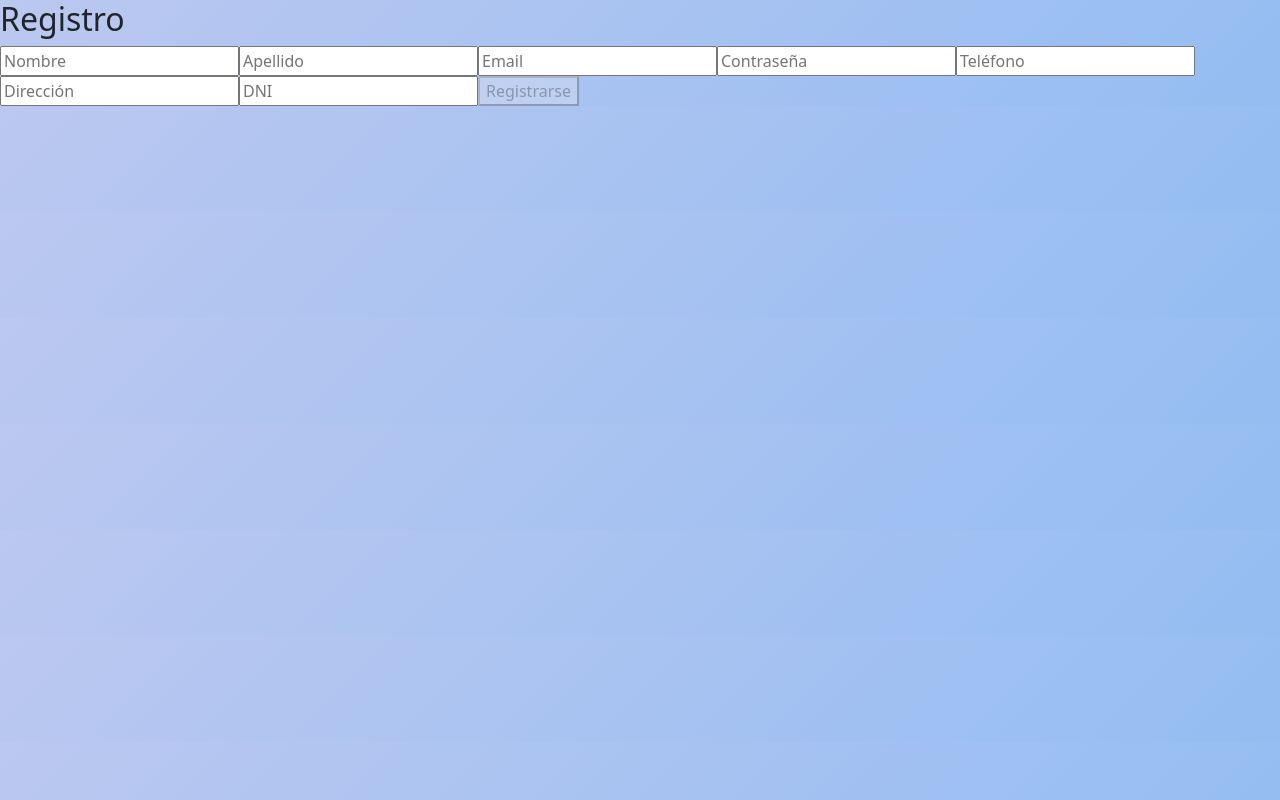
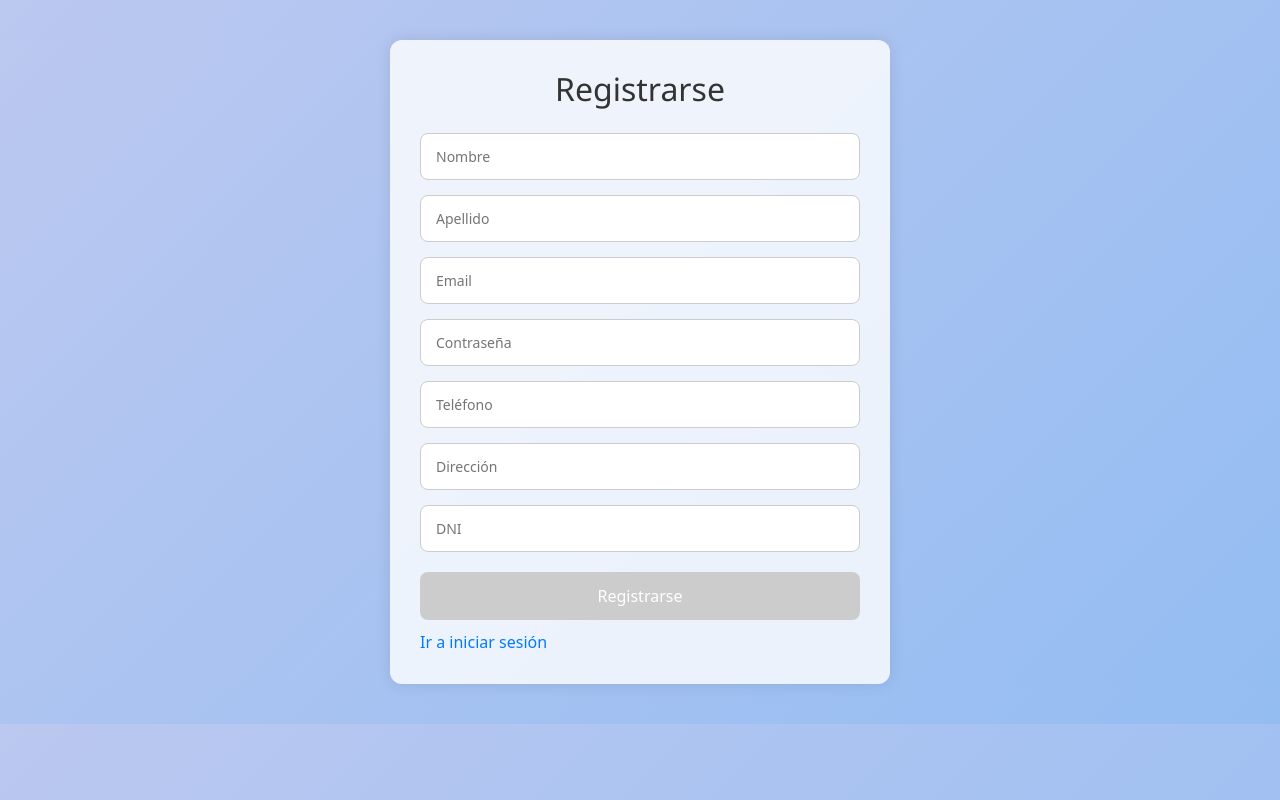
Before and after one commit to blejj/proyectobackfront, an Angular app in the folder frontend/: page /register in a window 1280 px wide. Built offline with nearby package versions, Linux system fonts and the light colour scheme.

Commit message:
Mejoras en el css del registro, login y catalogo

```diff
--- a/frontend/src/app/components/book-carousel/book-carousel.component.html
+++ b/frontend/src/app/components/book-carousel/book-carousel.component.html
@@ -7,7 +7,7 @@
         <h3>{{ book.title }}</h3>
         <p>{{ book.author }}</p>
         <span class="price">{{ book.price | currency }}</span>
-        <button class="buy-btn" (click)="addToCart(book)">Comprar</button>
+        <button class="buy-btn" (click)="addToCart(book)"><i class="fas fa-shopping-cart me-1"></i>Comprar</button>
       </div>
     </div>
     <button class="prev" (click)="prevSlide()" [disabled]="currentIndex === 0">❮</button>
--- a/frontend/src/app/home/sections/catalogo/catalogo.component.ts
+++ b/frontend/src/app/home/sections/catalogo/catalogo.component.ts
@@ -3,6 +3,7 @@ import { CommonModule } from '@angular/common';
 import { FormsModule } from '@angular/forms';
 import { NavbarComponent } from '../navbar/navbar.component';
 import { BookService } from '../../../services/book.service';
+import { CartService } from '../../../services/cart.service';
 import { FooterComponent } from '../footer/footer.component';
 
 @Component({
@@ -13,7 +14,13 @@ import { FooterComponent } from '../footer/footer.component';
   styleUrls: ['./catalogo.component.css']
 })
 export class CatalogoComponent implements OnInit {
+
+  constructor(
+      private cartService: CartService,
+  ){}
+
   private bookService = inject(BookService);
+
 
   books: any[] = [];
   searchQuery: string = ''; // Búsqueda inicial por defecto
@@ -46,4 +53,13 @@ export class CatalogoComponent implements OnInit {
       book.author.toLowerCase().includes(this.filters.author.toLowerCase())
     );
   }
+
+  addToCart(book:any){
+    this.cartService.addToCart({
+      id:book.id,
+      title:book.title,
+      price: book.price,
+      cover: book.cover
+    });
+  }
 }
--- a/frontend/src/app/pages/login/login.component.css
+++ b/frontend/src/app/pages/login/login.component.css
@@ -0,0 +1,78 @@
+.login-container {
+  max-width: 400px;
+  margin: 40px auto;
+  padding: 30px;
+  border-radius: 12px;
+  background: #ffffff;
+  box-shadow: 0 0 15px rgba(0, 0, 0, 0.1);
+}
+
+.login-container h2 {
+  text-align: center;
+  margin-bottom: 20px;
+  font-family: 'Segoe UI', sans-serif;
+  color: #333;
+}
+
+.login-form input {
+  width: 100%;
+  padding: 12px 15px;
+  margin-bottom: 15px;
+  border: 1px solid #ccc;
+  border-radius: 8px;
+  font-size: 14px;
+  transition: border-color 0.3s;
+}
+
+.login-form input:focus {
+  border-color: #007bff;
+  outline: none;
+}
+
+.login-form button {
+  width: 100%;
+  padding: 12px;
+  background-color: #007bff;
+  color: white;
+  border: none;
+  border-radius: 8px;
+  font-size: 16px;
+  cursor: pointer;
+  transition: background-color 0.3s;
+  margin-bottom: 10px;
+}
+
+.login-form button:disabled {
+  background-color: #ccc;
+  cursor: not-allowed;
+}
+
+.login-form button:hover:not(:disabled) {
+  background-color: #0056b3;
+}
+
+/* Estilo para el link de "Ir a registrarse" */
+
+.login-form a {
+  color: #007bff;
+  text-decoration: none;
+  font-weight: 500;
+  transition: color 0.3s;
+}
+
+.login-form a:hover {
+  color: #0056b3;
+}
+
+/* Responsive para pantallas chicas */
+@media (max-width: 480px) {
+  .login-container {
+    margin: 20px;
+    padding: 20px;
+  }
+
+  .login-form input,
+  .login-form button {
+    font-size: 15px;
+  }
+}
--- a/frontend/src/app/pages/login/login.component.html
+++ b/frontend/src/app/pages/login/login.component.html
@@ -1,6 +1,10 @@
-<h2>Login</h2>
-<form (ngSubmit)="onLogin()">
-  <input type="email" [(ngModel)]="user.email" name="email" placeholder="Email" required />
-  <input type="password" [(ngModel)]="user.password" name="password" placeholder="Contraseña" required />
-  <button type="submit">Ingresar</button>
-</form>
+<div class="login-container">
+  <h2>Iniciar Sesión</h2>
+  <form (ngSubmit)="onLogin()" #form="ngForm" class="login-form">
+    <input type="email" [(ngModel)]="user.email" name="email" placeholder="Email" required />
+    <input type="password" [(ngModel)]="user.password" name="password" placeholder="Contraseña" required />
+
+    <button type="submit" [disabled]="form.invalid">Ingresar</button>
+    <a href="/register" >Ir a registrarse</a>
+  </form>
+</div>
--- a/frontend/src/app/pages/login/login.component.ts
+++ b/frontend/src/app/pages/login/login.component.ts
@@ -8,10 +8,11 @@ import { Router } from '@angular/router';
   selector: 'app-login',
   standalone: true,
   imports: [CommonModule, FormsModule],
-  templateUrl: './login.component.html'
+  templateUrl: './login.component.html',
+  styleUrl: './login.component.css'
 })
 export class LoginComponent {
-  user = { email: '', password: '', id: '' };
+  user = { email: '', password: '', id: '' }; //este
 
   constructor(private authService: AuthService, private router: Router) {}
 
--- a/frontend/src/app/pages/register/register.component.css
+++ b/frontend/src/app/pages/register/register.component.css
@@ -0,0 +1,78 @@
+.registro-container {
+  max-width: 500px;
+  margin: 40px auto;
+  padding: 30px;
+  border-radius: 12px;
+  background: #ffffffcc;
+  box-shadow: 0 0 15px rgba(0, 0, 0, 0.1);
+}
+
+.registro-container h2 {
+  text-align: center;
+  margin-bottom: 25px;
+  font-family: 'Segoe UI', sans-serif;
+  color: #333;
+}
+
+.registro-form input {
+  width: 100%;
+  padding: 12px 15px;
+  margin-bottom: 15px;
+  border: 1px solid #ccc;
+  border-radius: 8px;
+  font-size: 14px;
+  transition: border-color 0.3s;
+}
+
+.registro-form input:focus {
+  border-color: #007bff;
+  outline: none;
+}
+
+.registro-form button {
+  width: 100%;
+  padding: 12px;
+  background-color: #007bff;
+  color: white;
+  border: none;
+  border-radius: 8px;
+  font-size: 16px;
+  cursor: pointer;
+  margin-top: 5px;
+  margin-bottom: 10px;
+}
+
+.registro-form button:disabled {
+  background-color: #ccc;
+  cursor: not-allowed;
+}
+
+.registro-form button:hover:not(:disabled) {
+  background-color: #0056b3;
+}
+
+/* Estilo para el link de "Ir a iniciar sesión" */
+
+.registro-form a {
+  color: #007bff;
+  text-decoration: none;
+  font-weight: 500;
+  transition: color 0.3s;
+}
+
+.registro-form a:hover {
+  color: #0056b3;
+}
+
+/* Responsive para pantallas chicas */
+@media (max-width: 480px) {
+  .registro-container {
+    margin: 20px;
+    padding: 20px;
+  }
+
+  .registro-form input,
+  .registro-form button {
+    font-size: 15px;
+  }
+}
--- a/frontend/src/app/pages/register/register.component.html
+++ b/frontend/src/app/pages/register/register.component.html
@@ -1,5 +1,6 @@
-<h2>Registro</h2>
-<form (ngSubmit)="onRegister()" #form="ngForm">
+<div class="registro-container">
+  <h2>Registrarse</h2>
+  <form (ngSubmit)="onRegister()" #form="ngForm" class="registro-form">
     <input type="text" [(ngModel)]="user.nombre" name="nombre" placeholder="Nombre" required />
     <input type="text" [(ngModel)]="user.apellido" name="apellido" placeholder="Apellido" required />
     <input type="email" [(ngModel)]="user.email" name="email" placeholder="Email" required />
@@ -9,4 +10,6 @@
     <input type="text" [(ngModel)]="user.dni" name="dni" placeholder="DNI" required />
 
     <button type="submit" [disabled]="form.invalid">Registrarse</button>
+    <a href="/login" >Ir a iniciar sesión</a>
   </form>
+</div>
--- a/frontend/src/app/pages/register/register.component.ts
+++ b/frontend/src/app/pages/register/register.component.ts
@@ -7,7 +7,8 @@ import { AuthService } from '../../services/auth.service';
   selector: 'app-register',
   standalone: true,
   imports: [CommonModule, FormsModule],
-  templateUrl: './register.component.html'
+  templateUrl: './register.component.html',
+  styleUrl: './register.component.css'
 })
 export class RegisterComponent {
   user = {
@@ -18,7 +19,7 @@ export class RegisterComponent {
     telefono: '',
     direccion: '',
     dni: ''
-  };
+  }; //este también.
 
   constructor(private authService: AuthService) {}
 
```
Also changed, not shown: frontend/src/app/home/sections/catalogo/catalogo.component.html (+30 -25 lines), 2 other files (tests, documents, lock files or other folders). Lines whose indentation alone changed are shown as unchanged.
